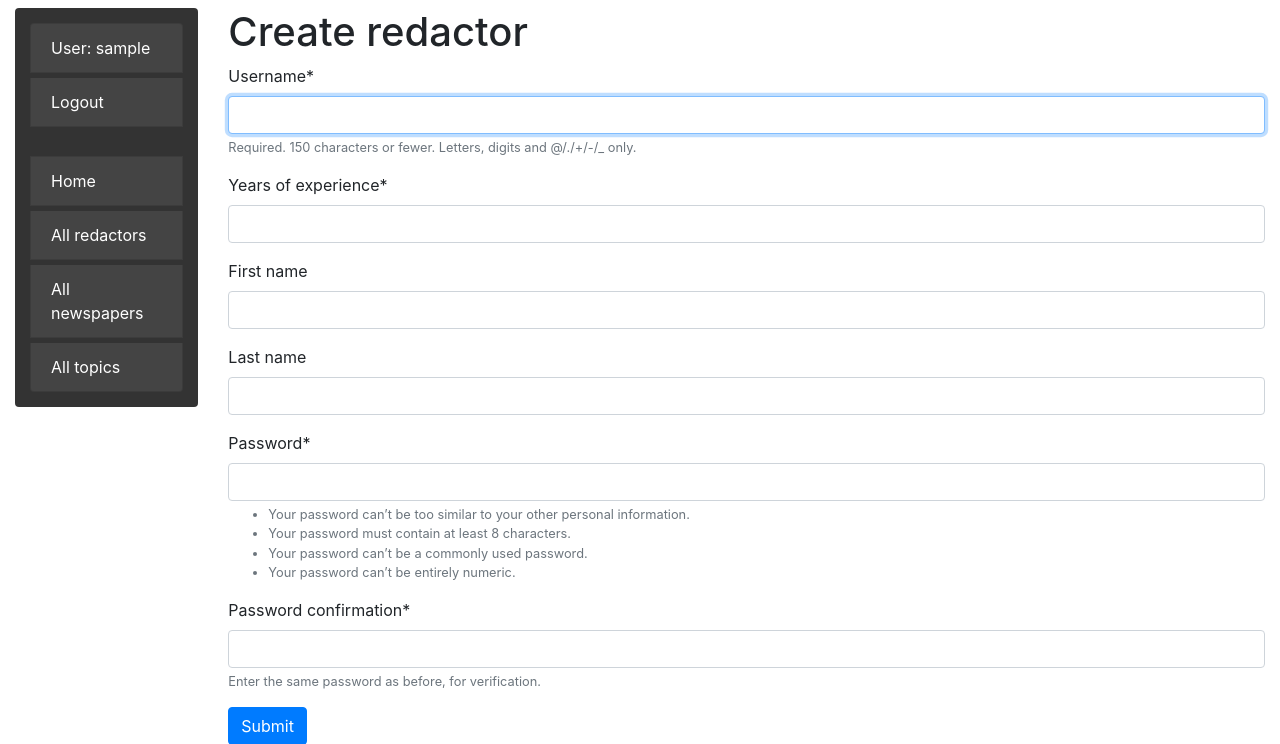
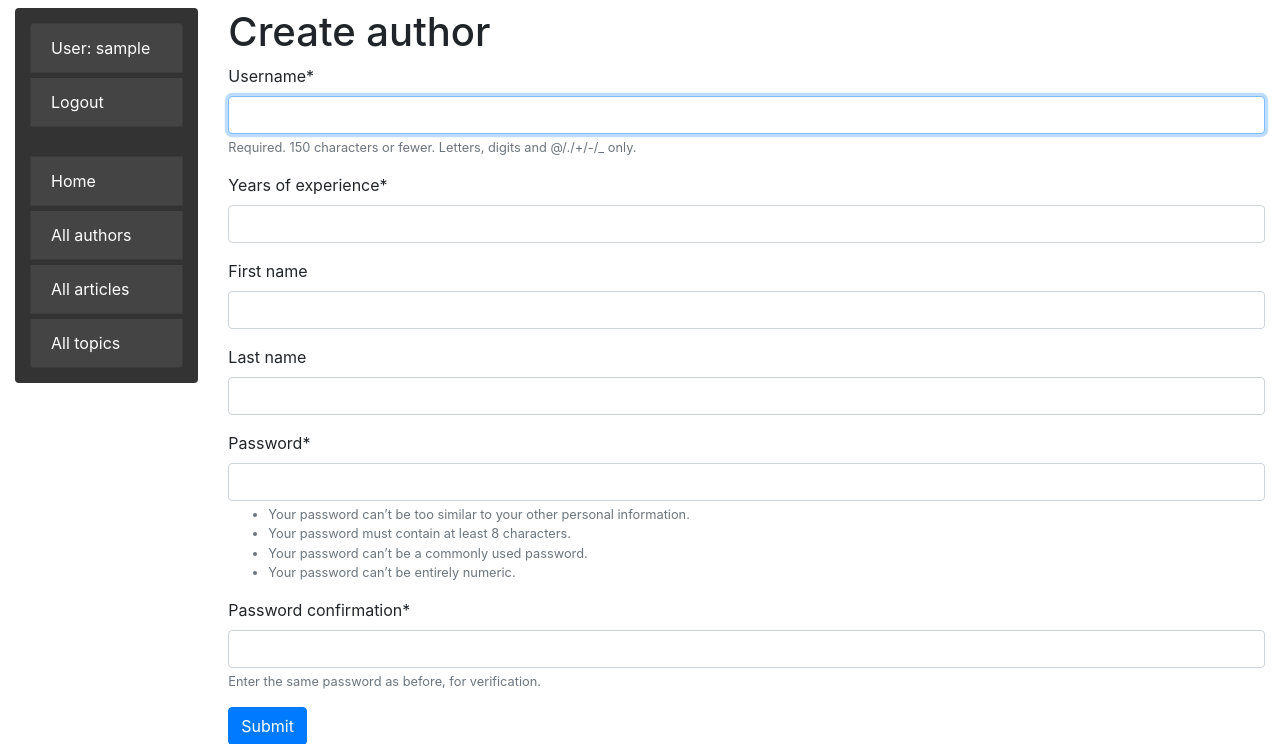
Before and after one commit to Nadiia-developer/newspaper-agency, a Django app: page /redactors/create/ in a window 1280 px wide. Shown: the part 70-814 px from the top of the page. Run offline with Django 4.2, Linux system fonts and the light colour scheme; the visitor is signed in with stand-in values (Sample User, id 1); some libraries are stand-ins or nearby versions.

Commit message:
Update files sidebar.html, newspaper_detail.html, newspaper_form.html, redactor_detail.html, redactor_form.html

```diff
--- a/templates/includes/sidebar.html
+++ b/templates/includes/sidebar.html
@@ -11,7 +11,7 @@
   <br>
 
   <li class="list-group-item"><a href="{% url 'newspaper:index' %}">Home</a></li>
-  <li class="list-group-item"><a href="{% url 'newspaper:redactor-list' %}">All redactors</a></li>
-  <li class="list-group-item"><a href="{% url 'newspaper:newspaper-list' %}">All newspapers</a></li>
+  <li class="list-group-item"><a href="{% url 'newspaper:redactor-list' %}">All authors</a></li>
+  <li class="list-group-item"><a href="{% url 'newspaper:newspaper-list' %}">All articles</a></li>
   <li class="list-group-item"><a href="{% url 'newspaper:topic-list' %}">All topics</a></li>
 </ul>
--- a/templates/newspaper/newspaper_detail.html
+++ b/templates/newspaper/newspaper_detail.html
@@ -15,11 +15,11 @@
   <h1>
     {% if newspaper in user.newspapers.all %}
       <a href="{% url 'newspaper:toggle-newspaper-assign' pk=newspaper.id %}" class="btn btn-danger link-to-page">
-        Delete me from this newspaper
+        Delete me from this article
       </a>
     {% else %}
       <a href="{% url 'newspaper:toggle-newspaper-assign' pk=newspaper.id %}" class="btn btn-success link-to-page">
-        Assign me for this newspaper
+        Assign me for this article
       </a>
     {% endif %}
   </h1>
--- a/templates/newspaper/newspaper_form.html
+++ b/templates/newspaper/newspaper_form.html
@@ -2,7 +2,7 @@
 {% load crispy_forms_filters %}
 
 {% block content %}
-  <h1>{{ object|yesno:"Update,Create" }} newspaper</h1>
+  <h1>{{ object|yesno:"Update,Create" }} article</h1>
   <form action="" method="post" novalidate>
     {% csrf_token %}
     {{ form|crispy }}
--- a/templates/newspaper/redactor_detail.html
+++ b/templates/newspaper/redactor_detail.html
@@ -26,7 +26,7 @@
 
     <div class="col-md-6">
       <div class="ml-3">
-        <h3>Newspapers</h3>
+        <h3>Article</h3>
         {% for newspaper in redactor.newspapers.all %}
           <p><strong>Title:</strong> {{ newspaper.title }}</p>
           <p><strong>Topic:</strong> {{ newspaper.topic.name }}</p>
--- a/templates/newspaper/redactor_form.html
+++ b/templates/newspaper/redactor_form.html
@@ -2,7 +2,7 @@
 {% load crispy_forms_filters %}
 
 {% block content %}
-  <h1>Create redactor</h1>
+  <h1>Create author</h1>
   <form action="" method="post" novalidate>
     {% csrf_token %}
     {{ form|crispy }}
```
